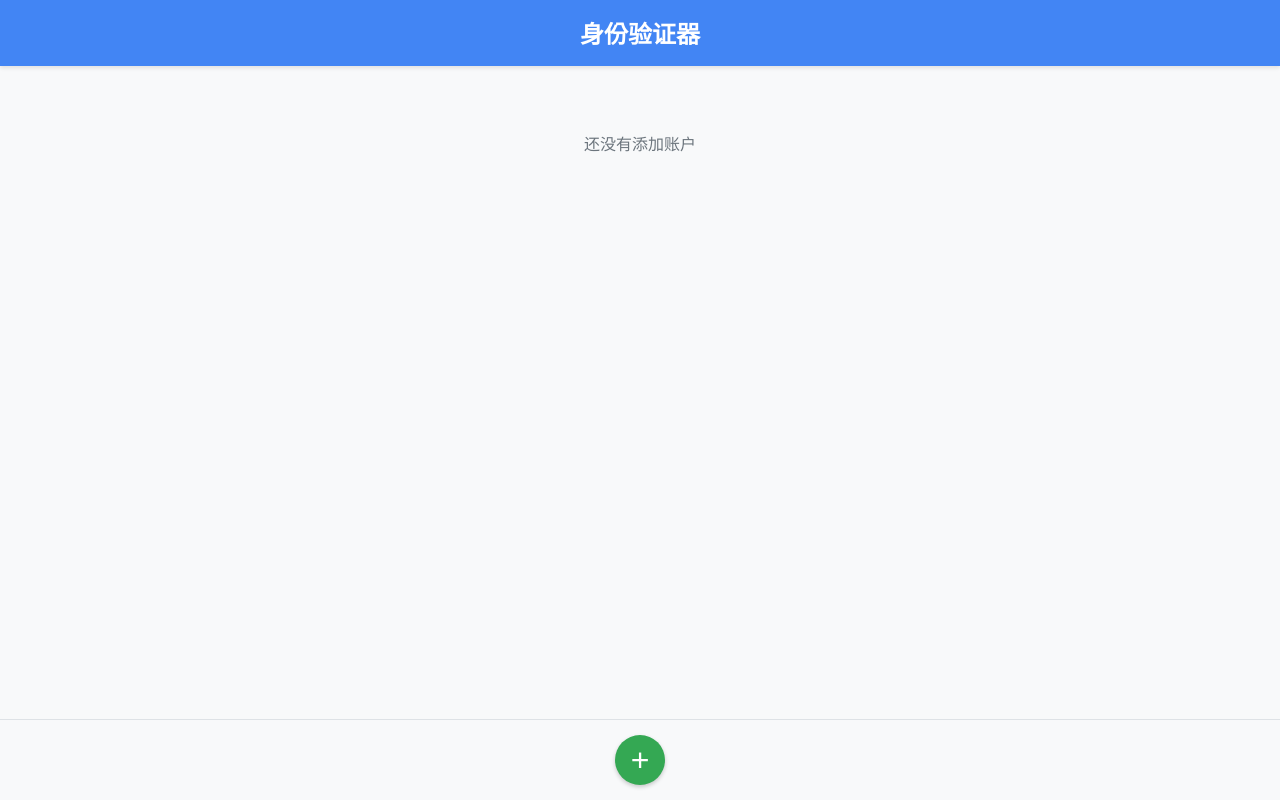
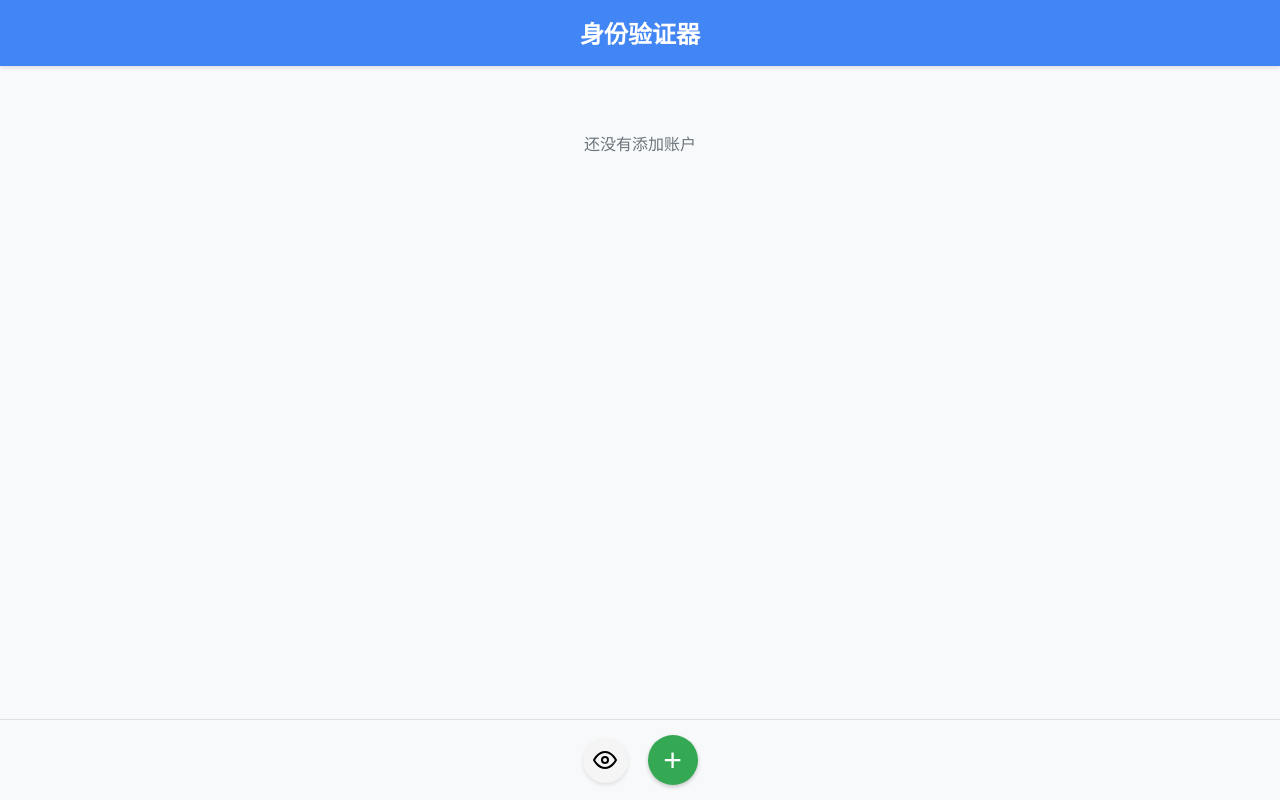
Before and after one commit to AmamiyaHotaru/Auth, a Vue app in the folder frontend/: page / in a window 1280 px wide. Built offline with nearby package versions, Linux system fonts and the light colour scheme.

Commit message:
add 批量显示、隐藏令牌

```diff
--- a/frontend/src/components/AddOptionsMenu.vue
+++ b/frontend/src/components/AddOptionsMenu.vue
@@ -42,7 +42,10 @@ onBeforeUnmount(() => {
   >
     <div class="menu-item" @click="handleSelect('scan')">
       <div class="icon">📷</div>
-      <div class="text">解析二维码</div>
+      <div class="text">
+        解析二维码
+        <div class="subtext">支持谷歌身份验证器</div>
+      </div>
     </div>
     <div class="menu-item" @click="handleSelect('manual')">
       <div class="icon">✏️</div>
@@ -83,6 +86,12 @@ onBeforeUnmount(() => {
   font-size: 0.95em;
 }
 
+.subtext {
+  font-size: 0.8em;
+  color: #999;
+  margin-top: 3px;
+}
+
 .menu-item:not(:last-child) {
   border-bottom: 1px solid #eee;
 }
--- a/frontend/src/components/Authenticator.vue
+++ b/frontend/src/components/Authenticator.vue
@@ -13,6 +13,8 @@ const accounts = ref([]);
 const visibleCodes = ref(new Set());
 // 用于追踪复制按钮的状态
 const copiedCodes = ref(new Set());
+// 全局显示/隐藏所有验证码的状态
+const showAllCodes = ref(false);
 
 // 显示或隐藏验证码
 function toggleCodeVisibility(accountId, event) {
@@ -26,7 +28,13 @@ function toggleCodeVisibility(accountId, event) {
 
 // 判断验证码是否可见
 function isCodeVisible(accountId) {
-  return visibleCodes.value.has(accountId);
+  return showAllCodes.value || visibleCodes.value.has(accountId);
+}
+
+// 切换显示/隐藏所有验证码
+function toggleAllCodesVisibility(event) {
+  event.stopPropagation(); // 阻止事件冒泡
+  showAllCodes.value = !showAllCodes.value;
 }
 
 // 复制验证码到剪贴板
@@ -463,7 +471,19 @@ const getProgressStyle = (timeLeft) => {
 
     <!-- 条件渲染的底部 -->
     <footer v-if="!selectionMode" class="app-footer">
-       <button @click="showAddOptionsMenu" class="add-button">+</button>
+      <div class="footer-buttons">
+        <button @click="toggleAllCodesVisibility($event)" class="toggle-all-button" :class="{'active': showAllCodes}">
+          <svg v-if="showAllCodes" xmlns="http://www.w3.org/2000/svg" width="24" height="24" viewBox="0 0 24 24" fill="none" stroke="currentColor" stroke-width="2" stroke-linecap="round" stroke-linejoin="round" class="feather feather-eye-off">
+            <path d="M17.94 17.94A10.07 10.07 0 0 1 12 20c-7 0-11-8-11-8a18.45 18.45 0 0 1 5.06-5.94M9.9 4.24A9.12 9.12 0 0 1 12 4c7 0 11 8 11 8a18.5 18.5 0 0 1-2.16 3.19m-6.72-1.07a3 3 0 1 1-4.24-4.24"></path>
+            <line x1="1" y1="1" x2="23" y2="23"></line>
+          </svg>
+          <svg v-else xmlns="http://www.w3.org/2000/svg" width="24" height="24" viewBox="0 0 24 24" fill="none" stroke="currentColor" stroke-width="2" stroke-linecap="round" stroke-linejoin="round" class="feather feather-eye">
+            <path d="M1 12s4-8 11-8 11 8 11 8-4 8-11 8-11-8-11-8z"></path>
+            <circle cx="12" cy="12" r="3"></circle>
+          </svg>
+        </button>
+        <button @click="showAddOptionsMenu" class="add-button">+</button>
+      </div>
     </footer>
 
     <!-- 添加选项菜单 -->
@@ -719,6 +739,37 @@ const getProgressStyle = (timeLeft) => {
   border-top: 1px solid #dee2e6;
   flex-shrink: 0;
 }
+
+.footer-buttons {
+  display: flex;
+  justify-content: center;
+  align-items: center;
+  gap: 20px; /* 按钮之间的间距 */
+}
+
+.toggle-all-button {
+  background-color: #f5f5f5;
+  border: none;
+  border-radius: 50%;
+  width: 45px;
+  height: 45px;
+  cursor: pointer;
+  display: flex;
+  align-items: center;
+  justify-content: center;
+  box-shadow: 0 2px 4px rgba(0, 0, 0, 0.1);
+  transition: all 0.2s ease;
+}
+
+.toggle-all-button:hover {
+  background-color: #e0e0e0;
+}
+
+.toggle-all-button.active {
+  color: #4285F4;
+  background-color: #e8f0fe;
+}
+
 .add-button {
   background-color: #34A853;
   color: white;
--- a/frontend/src/components/QrCodeUploadDialog.vue
+++ b/frontend/src/components/QrCodeUploadDialog.vue
@@ -191,7 +191,10 @@ function closeIfOverlay(event) {
           <div v-else class="spinner"></div>
           <p v-if="!isProcessing">拖放二维码图片到此处，或点击选择文件</p>
           <p v-else>正在处理二维码，请稍候...</p>
-          <p v-if="!isProcessing" class="upload-tip">支持粘贴上传，可以直接截图后 Ctrl+V 粘贴</p>
+          <p v-if="!isProcessing" class="upload-tip">
+            支持粘贴上传，可以直接截图后 Ctrl+V 粘贴<br>
+            <span class="support-note">支持谷歌身份验证器二维码导入</span>
+          </p>
         </div>
 
         <div v-if="errorMessage" class="error-message">
@@ -302,6 +305,13 @@ function closeIfOverlay(event) {
   margin-top: 10px;
 }
 
+.support-note {
+  color: #4285F4;
+  font-weight: 500;
+  display: inline-block;
+  margin-top: 5px;
+}
+
 .error-message {
   background-color: #ffebee;
   color: #ff5252;
```
Also changed, not shown: 1 other file (tests, documents, lock files or other folders).
